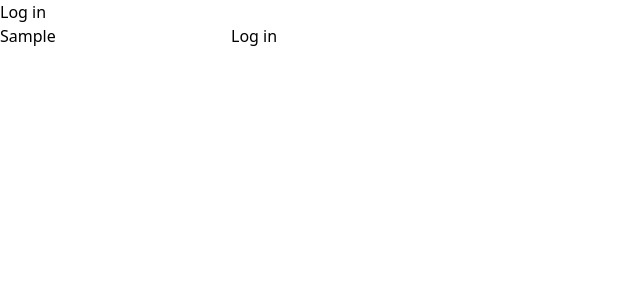
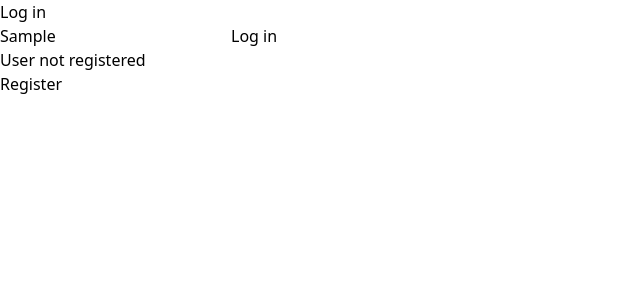
Before and after one commit to Francieli-S/social-network-system, a Next.js app: page /login in a window 1280 px wide. Both pictures are taken after typing "Sample" into the empty fields and a click on the button "Log in". Shown: the top 300 px of the page, without its empty margins (0-640 px from the left). Built offline with nearby package versions, Linux system fonts and the light colour scheme.

Commit message:
move in the code from component LoginForm as Ahmad suggested and add functionality

```diff
--- a/src/app/(auth)/login/page.tsx
+++ b/src/app/(auth)/login/page.tsx
@@ -1,9 +1,64 @@
-import LoginForm from "@/components/LoginForm";
+'use client';
+import { addAuthUser } from '@/store/actions/auth-action';
+import { RootState } from '@/store/store';
+import { redirect } from 'next/navigation';
+import { useSelector, useDispatch } from 'react-redux';
+import { Dispatch } from 'redux';
+import { useEffect, useState } from 'react';
+import RedirectToRegister from '../../../components/RedirectToRegistet';
 
 const Login: React.FC = () => {
+  const [userId, setUserId] = useState('');
+  const [errorMessage, setErrorMessage] = useState('');
+  const [userRegistered, setUserRegistered] = useState(true); // part the functionality to make redirection to /register
+
+  // it selects one of the two reducer: reducerAuth or reducerUser from the store
+  const authState = useSelector((state: RootState) => state.reducerAuth.auth);
+
+  const dispatch: Dispatch<AuthAction> = useDispatch();
+
+  const login = (e: React.MouseEvent<HTMLButtonElement>) => {
+    e.preventDefault();
+    const action: IAuth = { isLoggedIn: true, currentUserId: +userId };
+    dispatch(addAuthUser(action));
+  };
+
+  useEffect(() => {
+    if (authState.isLoggedIn) {
+      redirect('/');
+    }
+    if (authState.error) {
+      setErrorMessage(authState.error);
+    }
+  }, [authState]);
+
+  const handleRegisterRedirect = () => {
+    setUserRegistered(false);
+    // redirect('/register'); DOES NOT WORK WITHOUT <RedirectToRegister /> component
+  };
+
   return (
     <>
-      <LoginForm />
+      <h1>Log in</h1>
+      <form>
+        <input
+          type='text'
+          id='userId'
+          placeholder='enter your id'
+          value={userId}
+          onChange={(e) => setUserId(e.target.value)}
+        />
+        <button onClick={login}>Log in</button>
+      </form>
+      {errorMessage !== '' ? (
+        <div>
+          <p>{errorMessage}</p>
+          <button onClick={handleRegisterRedirect}>Register</button>
+          {!userRegistered && <RedirectToRegister />}
+        </div>
+      ) : (
+        ''
+      )}
     </>
   );
 };
--- a/src/components/LoginForm.tsx
+++ /dev/null
@@ -1,37 +0,0 @@
-'use client'
-import { addAuthUser } from '@/store/actions/auth-action';
-import { RootState } from '@/store/store';
-import * as React from 'react'
-import { useSelector } from 'react-redux';
-import { useDispatch } from 'react-redux';
-import { Dispatch } from 'redux';
-
-const LoginForm: React.FC = () => {
-  const [userId, setUserId] = React.useState('')
-
-  const authState = useSelector((state: RootState) => state.reducerAuth.auth)
-
-  const dispatch: Dispatch<any> = useDispatch()
-
-  const login = (e: React.MouseEvent<HTMLButtonElement>) => {
-    e.preventDefault()
-    console.log('data before login', authState);
-    const action: AuthAction = {type: 'LOGIN', auth: { isLoggedIn: true, currentUserId: +userId} }
-    dispatch(addAuthUser(action.auth))
-    console.log('data after login', authState);
-  }
-
-  // redirect
-
-  return (
-    <>
-      <h1>Log in</h1>
-      <form>
-        <input type='text' id='userId' placeholder='enter your id' value={userId} onChange={e => setUserId(e.target.value)} />
-        <button onClick={login}>Log in</button>
-      </form>
-    </>
-  );
-};
-
-export default LoginForm
```
